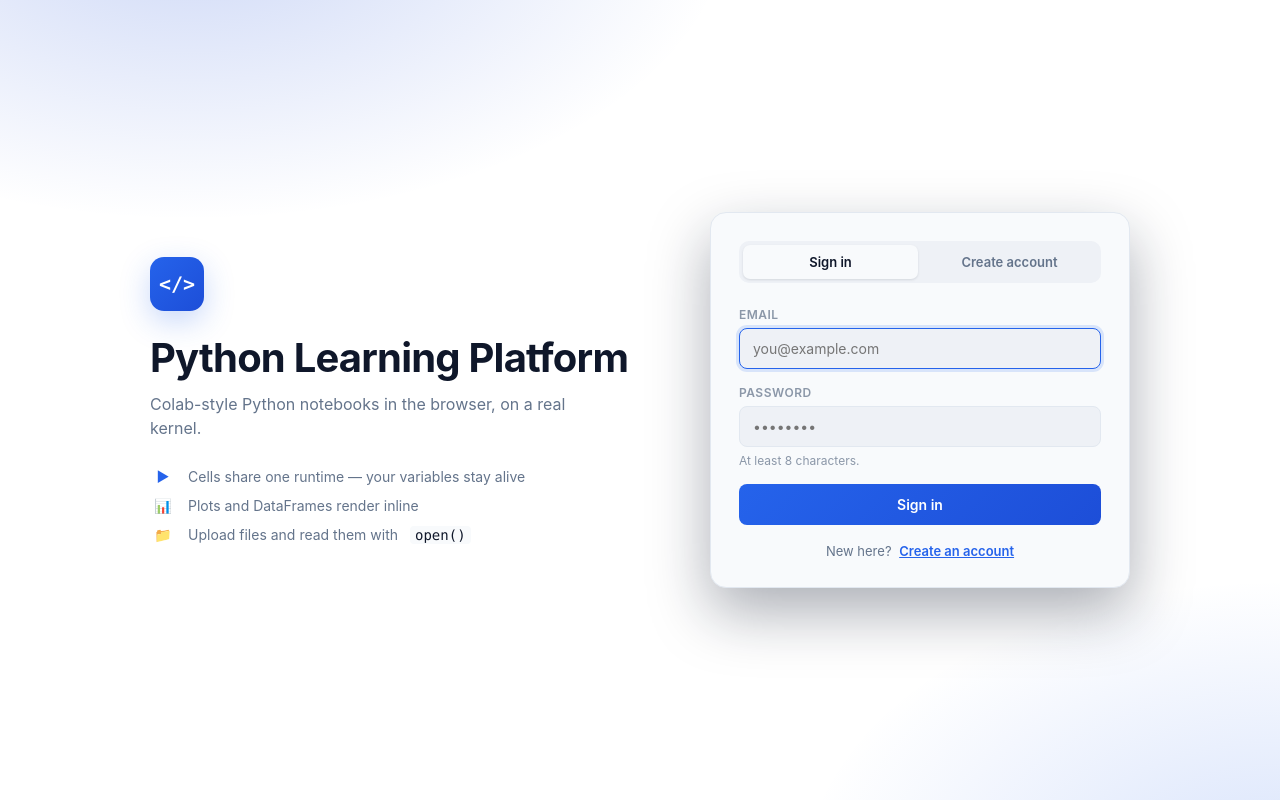
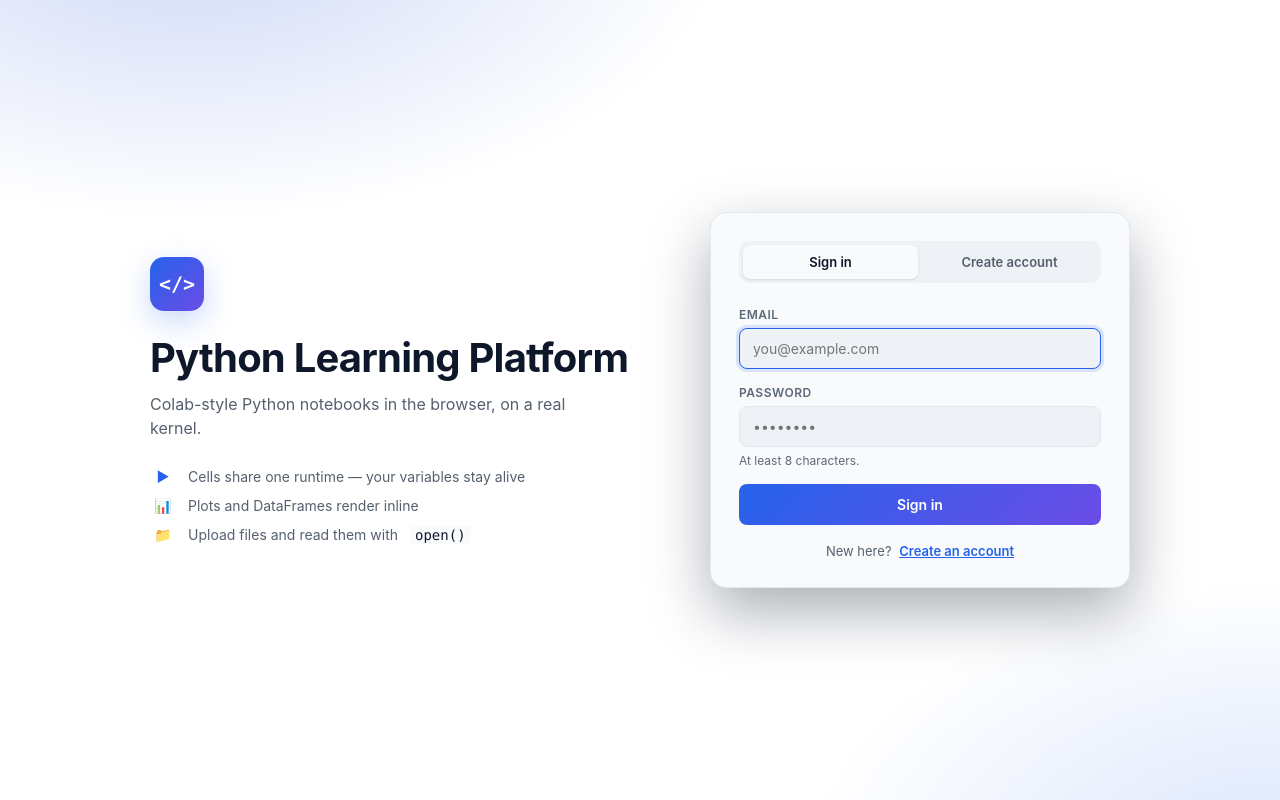
Before and after one commit to ranjith-005/python_compiler, a FastAPI app: page /login in a window 1280 px wide. Run offline with FastAPI, Linux system fonts and the light colour scheme.

Commit message:
Separate fill colours from text colours
--blue #4ea3ff and --red #ff6b6b are pastels tuned to read as text ON a dark
background. Once dark became the default they were also serving as fills under
white text, at 2.6:1. Add --accent-fill, --accent-fill-2, --danger-fill and
--on-accent to the first token block only, so the bare :root in that selector
list hands them to every theme unchanged, and repoint every white-on-coloured
rule at them.

Also: give .icon-btn a visible hover inside sheets, lift the light palette's
--text-mute and --text-dim off their failing contrast ratios, and correct three
file-header comments that still described colab.css as the light theme.

Co-Authored-By: Claude Opus 5 (1M context) <noreply@anthropic.com>
Claude-Session: https://claude.ai/code/session_01BcVoFDwNT8hQvpECi6teKQ

```diff
--- a/app/static/css/styles.css
+++ b/app/static/css/styles.css
@@ -29,6 +29,13 @@
   --shadow-card:   0 1px 3px rgba(0, 0, 0, .5), 0 1px 2px rgba(0, 0, 0, .3);
   --shadow-card-hover: 0 4px 12px rgba(0, 0, 0, .6), 0 2px 4px rgba(0, 0, 0, .4);
   --overlay:       rgba(0, 0, 0, .55);
+  /* Fills, not text. Theme-independent on purpose: --blue and --red are
+     pastels tuned to read as text ON dark, and white on them is 2.6:1.
+     Defined only here, where the bare :root makes every theme inherit them. */
+  --accent-fill:   #2563eb;
+  --accent-fill-2: #6b4ce6;
+  --danger-fill:   #dc2626;
+  --on-accent:     #ffffff;
   --radius:        9px;
   --mono: "JetBrains Mono", "Cascadia Code", "Fira Code", Consolas, monospace;
   --sans: "Inter", -apple-system, BlinkMacSystemFont, "Segoe UI", Roboto, sans-serif;
@@ -41,8 +48,8 @@
   --border:        #e2e8f0;
   --border-strong: #cbd5e1;
   --text:          #0f172a;
-  --text-dim:      #64748b;
-  --text-mute:     #8b97a8;
+  --text-dim:      #55606f;
+  --text-mute:     #5d6879;
   --blue:          #2563eb;
   --blue-dark:     #1d4ed8;
   --green:         #15803d;
@@ -63,8 +70,8 @@
     --border:        #e2e8f0;
     --border-strong: #cbd5e1;
     --text:          #0f172a;
-    --text-dim:      #64748b;
-    --text-mute:     #8b97a8;
+    --text-dim:      #55606f;
+    --text-mute:     #5d6879;
     --blue:          #2563eb;
     --blue-dark:     #1d4ed8;
     --green:         #15803d;
@@ -120,8 +127,8 @@ code { font-family: var(--mono); }
   place-items: center;
   width: 54px; height: 54px;
   border-radius: 14px;
-  background: linear-gradient(135deg, var(--blue), var(--blue-dark));
-  color: #fff;
+  background: linear-gradient(135deg, var(--accent-fill), var(--accent-fill-2));
+  color: var(--on-accent);
   font-family: var(--mono);
   font-weight: 700;
   font-size: 20px;
@@ -195,8 +202,8 @@ form input:focus { border-color: var(--blue); box-shadow: 0 0 0 3px color-mix(in
   padding: 12px;
   border: 0;
   border-radius: 8px;
-  background: linear-gradient(135deg, var(--blue), var(--blue-dark));
-  color: #fff;
+  background: linear-gradient(135deg, var(--accent-fill), var(--accent-fill-2));
+  color: var(--on-accent);
   font-size: 14px;
   font-weight: 600;
   transition: filter .15s, transform .05s;
```
Also changed, not shown: app/static/css/colab.css (+9 -7 lines), app/static/css/dashboard.css (+18 -14 lines).
